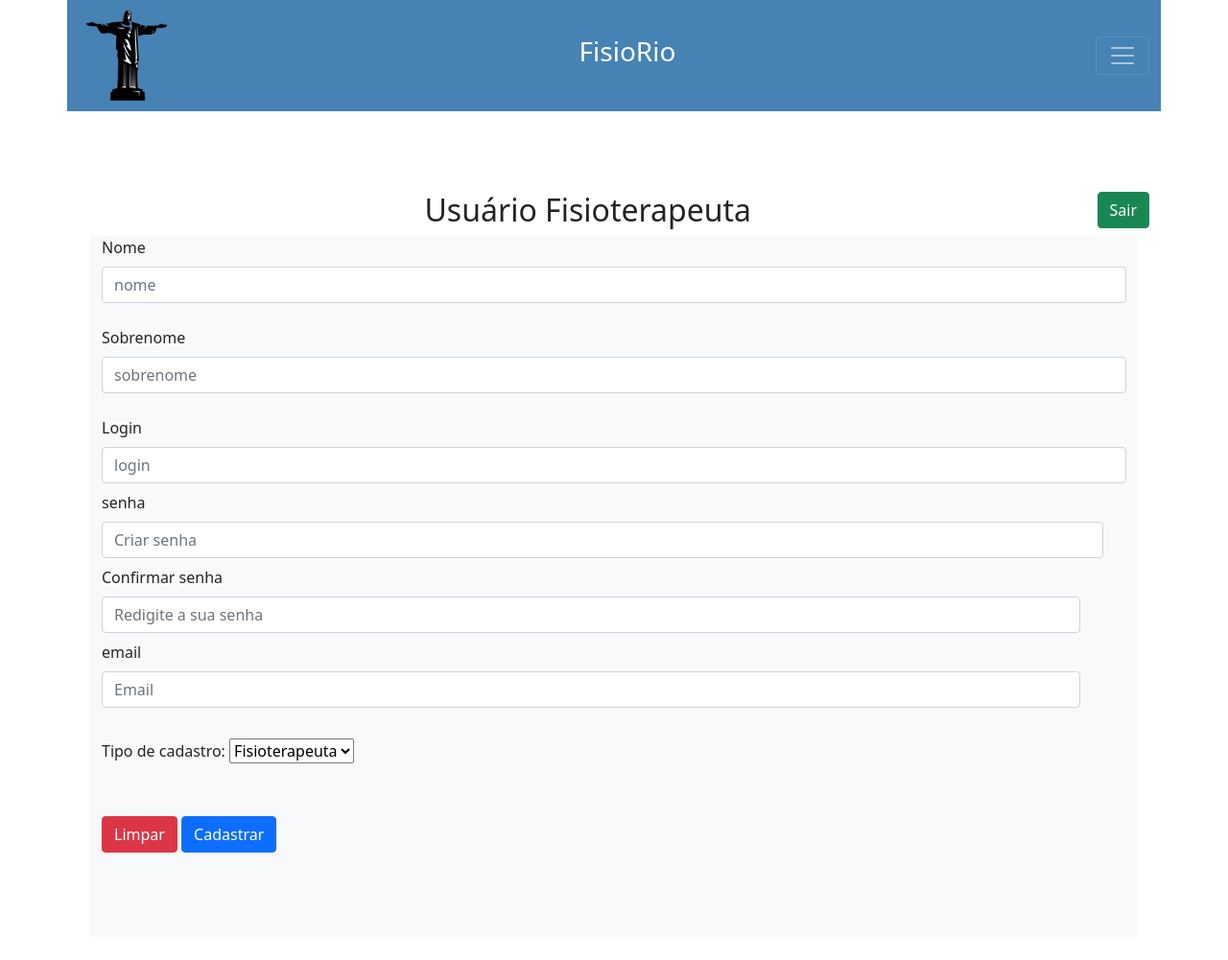
After one commit to yuri1709/Fisioterapia, a PHP site: page /criarContaFisio.php in a window 1280 px wide. The commit adds this page. Shown: the whole page at 96% size. Run offline with PHP 8.4, Linux system fonts and the light colour scheme.

Commit message:
iniciando a criação do cadastro fisioterapeuta

```diff
--- /dev/null
+++ b/criarContaFisio.php
@@ -0,0 +1,113 @@
+<?php
+    include_once "head.php";
+?>
+<!DOCTYPE html>
+<html lang="en">
+<head>
+  <meta charset="UTF-8">
+  <meta http-equiv="X-UA-Compatible" content="IE=edge">
+  <meta name="viewport" content="width=device-width, initial-scale=1.0">
+  <link href="https://cdn.jsdelivr.net/npm/bootstrap@5.1.3/dist/css/bootstrap.min.css" rel="stylesheet" integrity="sha384-1BmE4kWBq78iYhFldvKuhfTAU6auU8tT94WrHftjDbrCEXSU1oBoqyl2QvZ6jIW3" crossorigin="anonymous">
+  <script scr="js/Form-verifica-senha.js"></script>
+  <title>Document</title>
+</head>
+<style>
+</style>
+<?php  include_once "head.php"; ?>
+<body>
+  <div class="container c1">
+  <h2 class="text-center">Usuário Fisioterapeuta<a href="login.php"><button type="button" class="btn btn-success float-right">Sair</button></a></h2>
+
+  <div class="container my-2">
+  <div class="container teste bg-light ">
+
+  <form class="form-group teste" action="cadastrarUsuarioGeral.php" method="POST">
+
+    <!-- Nome input -->
+    <div class="form-outline mb-4">
+
+      <label class="form-label" for="form6Example4">Nome</label>
+      <input type="text" name="nome" class="form-control" placeholder="nome" required />
+    </div>
+
+    <!--Sobrenome input -->
+    <div class="form-outline mb-4">
+
+      <label class="form-label" for="form6Example4">Sobrenome</label>
+      <input type="text" name="sobrenome" class="form-control" placeholder="sobrenome" required />
+    </div>
+
+    <!-- Login input -->
+    <div class="row mb-4">
+      <div class="col">
+        <div class="form-outline">
+          <label class="form-label" for="form6Example1">Login</label>
+          <input type="text" name="login" class="form-control"  placeholder="login" required />
+        </div>
+      </div>
+
+      <!-- Senha input -->
+    <div class="row mb-4 py-2">
+      <div class="col">
+        <div class="form-outline">
+          <label class="form-label" for="form6Example1">senha</label>
+          <input type="password" name="senha" id="senha" class="form-control"  placeholder="Criar senha" onKeyPress="validatePassword()" required />
+        </div>
+      </div>
+
+    <!-- Confirmar senha input -->
+    <div class="row mb-4 py-2">
+      <div class="col">
+        <div class="form-outline">
+          <label class="form-label" for="form6Example1">Confirmar senha</label>
+          <input type="password" name="confirmarSenha" id="confirmarSenha" class="form-control"  placeholder="Redigite a sua senha" onKeyPress="validatePassword()" required />
+        </div>
+      </div>
+
+      <!-- script de verificação de senha -->
+      <script>
+        var password = document.getElementById("senha");
+          var confirm_password = document.getElementById("confirmarSenha");
+        function validatePassword(){
+          if(password.value != confirm_password.value) {
+            confirm_password.setCustomValidity("Senhas diferentes!");
+            document.getElementById("senha").style.borderColor="#FF0000";
+            document.getElementById("confirmarSenha").style.borderColor="#FF0000";
+          } else {
+            confirm_password.setCustomValidity('');
+            document.getElementById("senha").style.borderColor="#028200";
+            document.getElementById("confirmarSenha").style.borderColor="#028200";
+          }
+        }
+        password.onchange = validatePassword;
+        confirm_password.onkeyup = validatePassword;
+      </script>
+
+    <!-- Email input -->
+    <div class="form-outline mb-4 py-2">
+
+      <label class="form-label" for="form6Example5">email</label>
+      <input type="email" name="email" class="form-control" placeholder="Email" required/>
+    </div>
+
+    <!-- Perfil selection -->
+    <div class="form-outline mb-4">
+
+      <label class="form-label" for="form6Example6">Tipo de cadastro:</label>
+      <select name="perfil">
+          <option value="medico">Fisioterapeuta</option>
+          <option value="paciente">Paciente</option>
+        </select>
+    </div>
+
+    <!-- Submit button -->
+  <div class="py-4">
+    <input type="reset" value="Limpar"/ class="btn btn-danger">
+    <input type="submit" value="Cadastrar"/ class="btn btn-primary">
+  </div>
+  <!--responsavel por enviar o idUser para a pagina atualizarUsuarioGeral-->
+</form>
+</div>
+  </div>
+</body>
+</html>
--- a/index.php
+++ b/index.php
@@ -39,7 +39,7 @@
            <h2 class="text-center bg-light">Fisioterapeuta</h2>
            <a href="" class="btn btn-default btn-rounded mb-4" data-toggle="modal" data-target="#modalLoginForm"><img src="img/home/fisio.png" alt="Fisioterapeuta" class="img-fluid"></a>
            <div class="container criarConta">
-              <p class="text-center py-4">Ei! se você for fisioterapeuta e não possui cadastro <a href="criarContaFisio">crie a sua conta aqui</a></p>
+              <p class="text-center py-4">Ei! se você for fisioterapeuta e não possui cadastro <a href="criarContaFisio.php">crie a sua conta aqui</a></p>
           </div>
        </div>
     </div>
```
